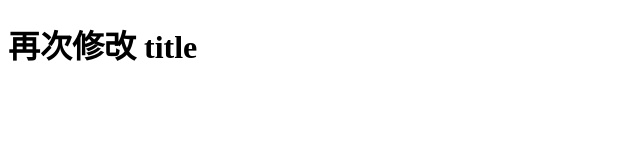
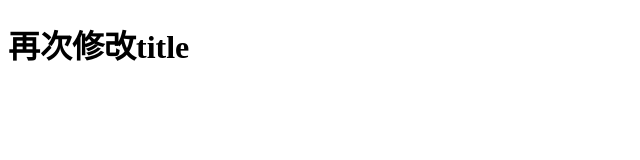
Before and after one commit to SJLU0/0808test-git, a plain HTML site: page index.html in a window 1280 px wide. Shown: the full height of the page, 0-640 px from the left. Drawn offline with Linux system fonts and the light colour scheme.

Commit message:
調整head文字

```diff
--- a/index.html
+++ b/index.html
@@ -6,6 +6,6 @@
     <title>Document</title>
   </head>
   <body>
-    <h1>再次修改 title</h1>
+    <h1>再次修改title</h1>
   </body>
 </html>
```
